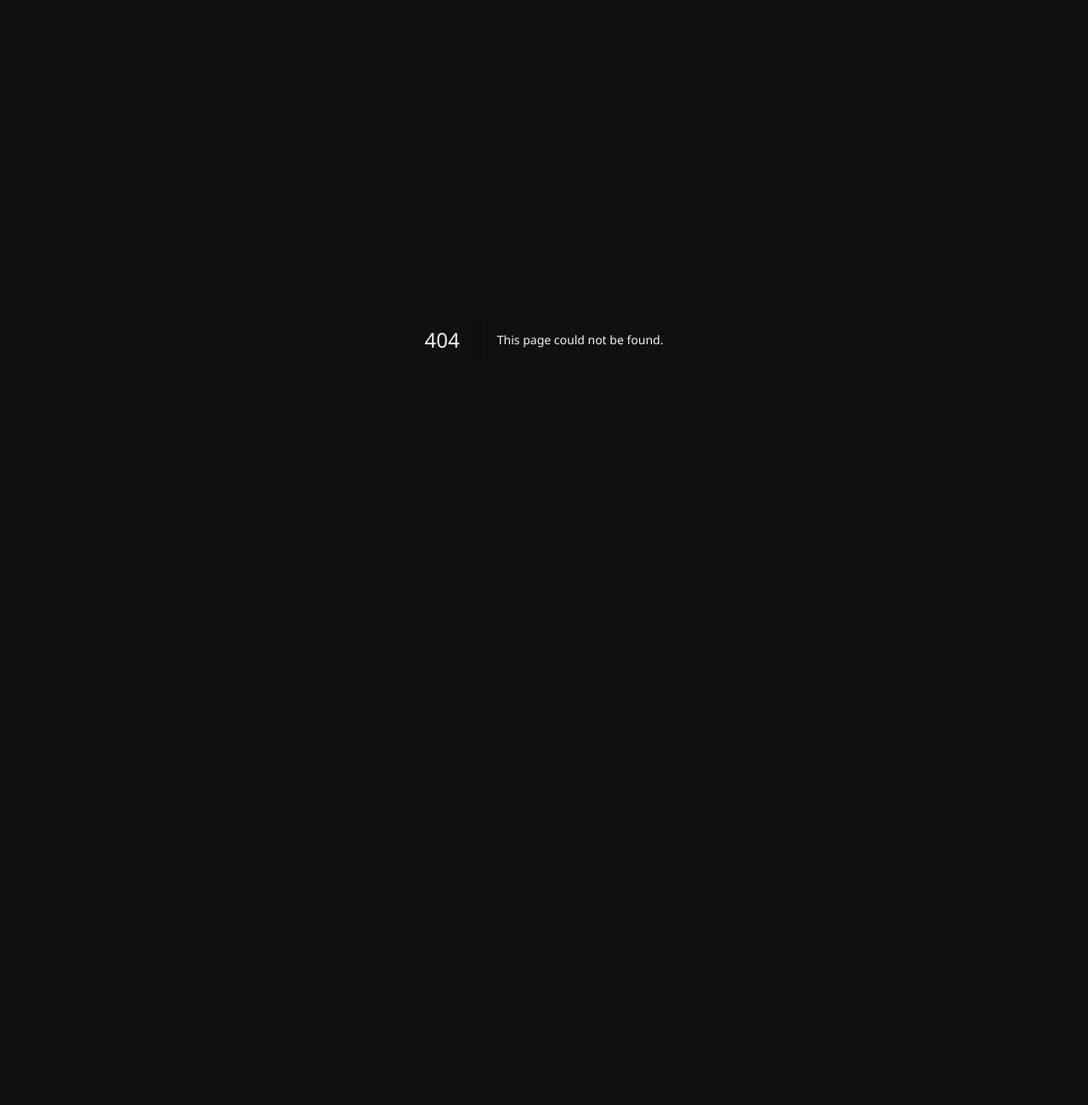
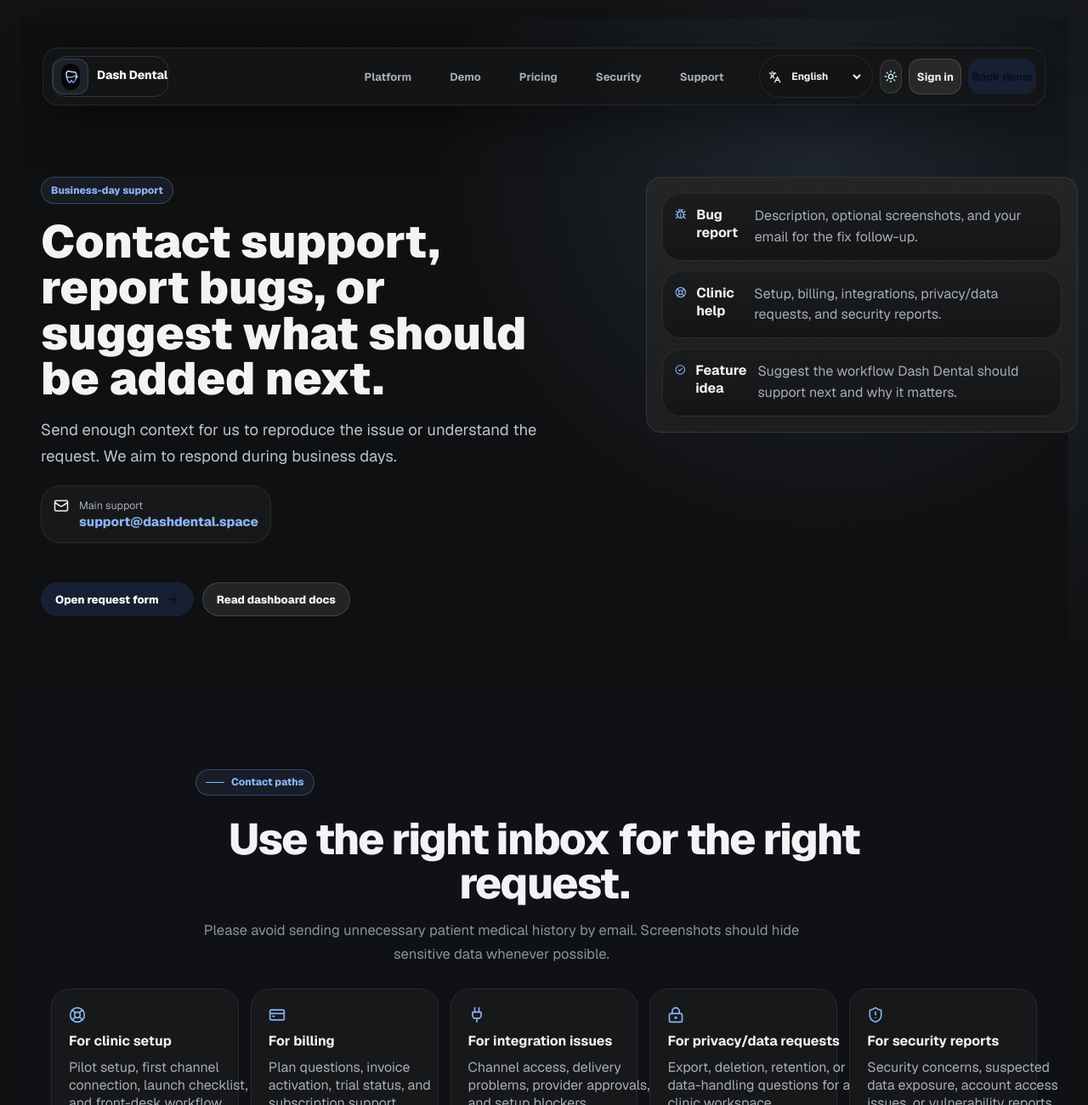
Before and after one commit to christopherstalker/DashDental, a Next.js app: page /support in a window 1280 px wide. Before the commit this address had no page. Shown: the top 1300 px of the page at 85% size. Before the commit the page ends 800 px from the top, so only its background shows below. Built offline with nearby package versions, Linux system fonts and the light colour scheme.

Commit message:
Add trial page

```diff
--- /dev/null
+++ b/src/app/support/page.tsx
@@ -0,0 +1,187 @@
+import type { Metadata } from "next";
+import Link from "next/link";
+import {
+  ArrowRight,
+  Bug,
+  CheckCircle2,
+  CreditCard,
+  LifeBuoy,
+  LockKeyhole,
+  Mail,
+  Plug,
+  ShieldAlert,
+} from "lucide-react";
+import { SiteShell } from "@/features/design-system/components/site-shell";
+import { MarketingFooter } from "@/features/marketing/components/marketing-footer";
+import { MarketingNav } from "@/features/marketing/components/marketing-nav";
+import {
+  privacyEmail,
+  securityEmail,
+  supportEmail,
+} from "@/features/marketing/content/dash-dental";
+import { SupportRequestForm } from "@/features/support/components/support-request-form";
+
+export const metadata: Metadata = {
+  title: "Support — Dash Dental",
+  description:
+    "Contact Dash Dental support for clinic setup, billing, integrations, privacy/data requests, security reports, bugs, and feature ideas.",
+  alternates: {
+    canonical: "/support",
+  },
+  openGraph: {
+    title: "Support — Dash Dental",
+    description:
+      "Professional support contacts and request forms for Dash Dental clinic setup, bugs, feature ideas, privacy, and security.",
+    url: "/support",
+  },
+};
+
+const supportChannels = [
+  {
+    icon: LifeBuoy,
+    title: "For clinic setup",
+    text: "Pilot setup, first channel connection, launch checklist, and front-desk workflow questions.",
+    href: `mailto:${supportEmail}`,
+    label: supportEmail,
+  },
+  {
+    icon: CreditCard,
+    title: "For billing",
+    text: "Plan questions, invoice activation, trial status, and subscription support.",
+    href: `mailto:${supportEmail}`,
+    label: supportEmail,
+  },
+  {
+    icon: Plug,
+    title: "For integration issues",
+    text: "Channel access, delivery problems, provider approvals, and setup blockers.",
+    href: `mailto:${supportEmail}`,
+    label: supportEmail,
+  },
+  {
+    icon: LockKeyhole,
+    title: "For privacy/data requests",
+    text: "Export, deletion, retention, or data-handling questions for a clinic workspace.",
+    href: `mailto:${privacyEmail}`,
+    label: privacyEmail,
+  },
+  {
+    icon: ShieldAlert,
+    title: "For security reports",
+    text: "Security concerns, suspected data exposure, account access issues, or vulnerability reports.",
+    href: `mailto:${securityEmail}`,
+    label: securityEmail,
+  },
+] as const;
+
+const checklist = [
+  "Clinic name",
+  "Workspace email",
+  "Affected channel",
+  "Approximate timestamp",
+  "Screenshot if safe",
+  "Do not send unnecessary clinical records",
+] as const;
+
+export default function SupportPage() {
+  return (
+    <SiteShell>
+      <main className="recovery-landing support-page dash-marketing">
+      <section className="recovery-hero support-hero">
+        <MarketingNav launchPage="/support" />
+        <div className="support-hero-grid">
+          <div className="support-hero-copy">
+            <span className="recovery-beta-badge">Business-day support</span>
+            <h1>Contact support, report bugs, or suggest what should be added next.</h1>
+            <p>
+              Send enough context for us to reproduce the issue or understand the
+              request. We aim to respond during business days.
+            </p>
+            <div className="support-contact-card">
+              <Mail size={18} />
+              <span>
+                Main support
+                <Link href={`mailto:${supportEmail}`}>{supportEmail}</Link>
+              </span>
+            </div>
+            <div className="recovery-hero-actions">
+              <Link className="recovery-primary-button" href="#request">
+                Open request form
+                <ArrowRight size={16} />
+              </Link>
+              <Link className="recovery-secondary-button" href="/docs">
+                Read dashboard docs
+              </Link>
+            </div>
+          </div>
+
+          <div className="support-summary-panel" aria-label="Support request options">
+            <article>
+              <Bug size={20} />
+              <strong>Bug report</strong>
+              <p>Description, optional screenshots, and your email for the fix follow-up.</p>
+            </article>
+            <article>
+              <LifeBuoy size={20} />
+              <strong>Clinic help</strong>
+              <p>Setup, billing, integrations, privacy/data requests, and security reports.</p>
+            </article>
+            <article>
+              <CheckCircle2 size={20} />
+              <strong>Feature idea</strong>
+              <p>Suggest the workflow Dash Dental should support next and why it matters.</p>
+            </article>
+          </div>
+        </div>
+      </section>
+
+      <section className="recovery-section support-channel-section">
+        <div className="recovery-section-heading">
+          <p className="recovery-kicker">Contact paths</p>
+          <h2>Use the right inbox for the right request.</h2>
+          <p>
+            Please avoid sending unnecessary patient medical history by email. Screenshots
+            should hide sensitive data whenever possible.
+          </p>
+        </div>
+        <div className="support-channel-grid">
+          {supportChannels.map((channel) => (
+            <article className="support-channel-card" key={channel.title}>
+              <channel.icon size={20} />
+              <strong>{channel.title}</strong>
+              <p>{channel.text}</p>
+              <Link href={channel.href}>{channel.label}</Link>
+            </article>
+          ))}
+        </div>
+      </section>
+
+      <section className="recovery-section support-workflow-section">
+        <div className="support-content-grid">
+          <SupportRequestForm />
+
+          <aside className="support-guidance-panel">
+            <p className="recovery-kicker">Before contacting support</p>
+            <h2>Include this when contacting support.</h2>
+            <p>Good reports are short, specific, and safe to share.</p>
+            <div className="support-guidance-list">
+              {checklist.map((item) => (
+                <span key={item}>
+                  <CheckCircle2 size={16} />
+                  {item}
+                </span>
+              ))}
+            </div>
+            <div className="support-safe-note">
+              Do not send unnecessary patient medical records or clinical history. Dash
+              Dental is designed for patient lead intake and communication workflows.
+            </div>
+          </aside>
+        </div>
+      </section>
+
+      <MarketingFooter />
+    </main>
+    </SiteShell>
+  );
+}
```
Also changed, not shown: src/app/trial/page.tsx (added, +89 -0 lines).
